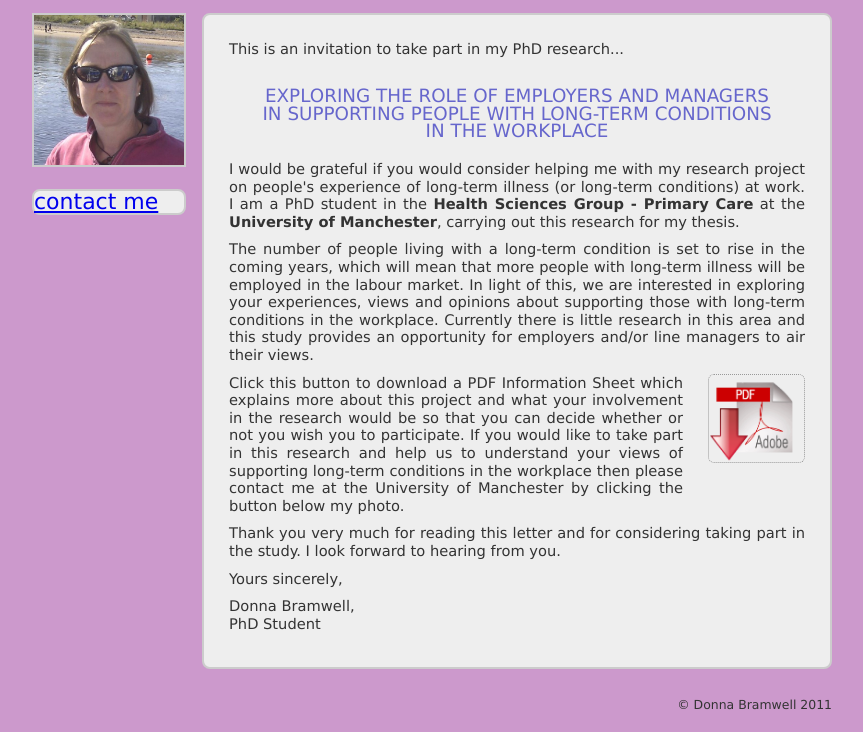
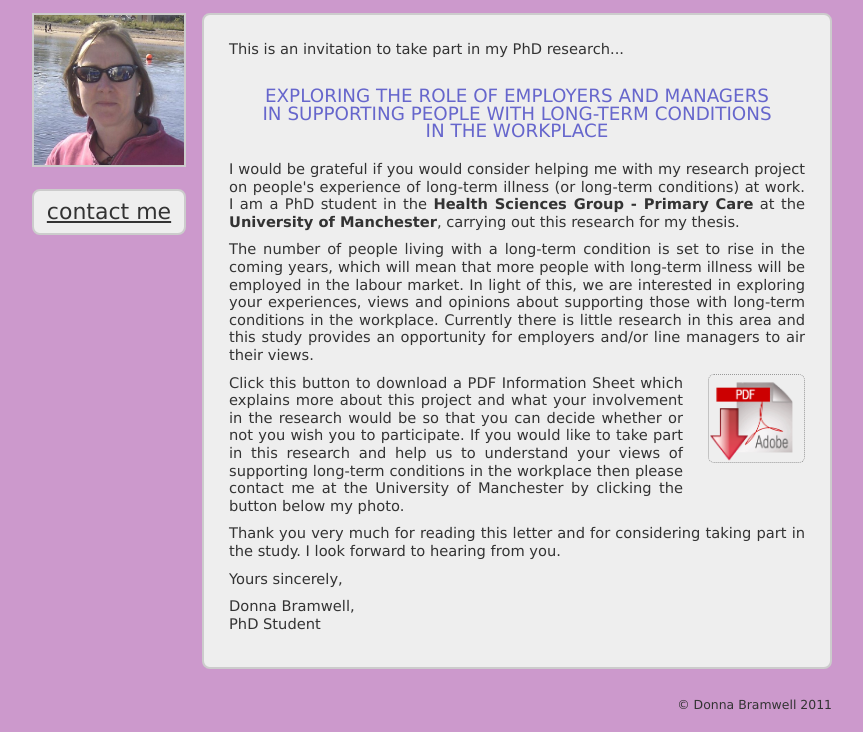
Before and after one commit to kevinrutherford/donnabramwell, a plain HTML site: page index.html in a window 1280 px wide. Shown: the part 98-830 px from the top of the page, without its empty margins (208-1071 px from the left). Drawn offline with Linux system fonts and the light colour scheme.

Commit message:
more stuff

```diff
--- a/stylesheets/site.css
+++ b/stylesheets/site.css
@@ -33,6 +33,9 @@ strong { font-weight: bold; }
     border-radius: 8px;
     border: 2px solid #ccc;
     font-size: 150%;
+    padding: 10px 0;
+    text-align: center;
+    color: #333;
   }
 
 .mast, .contact, .letter {
```
